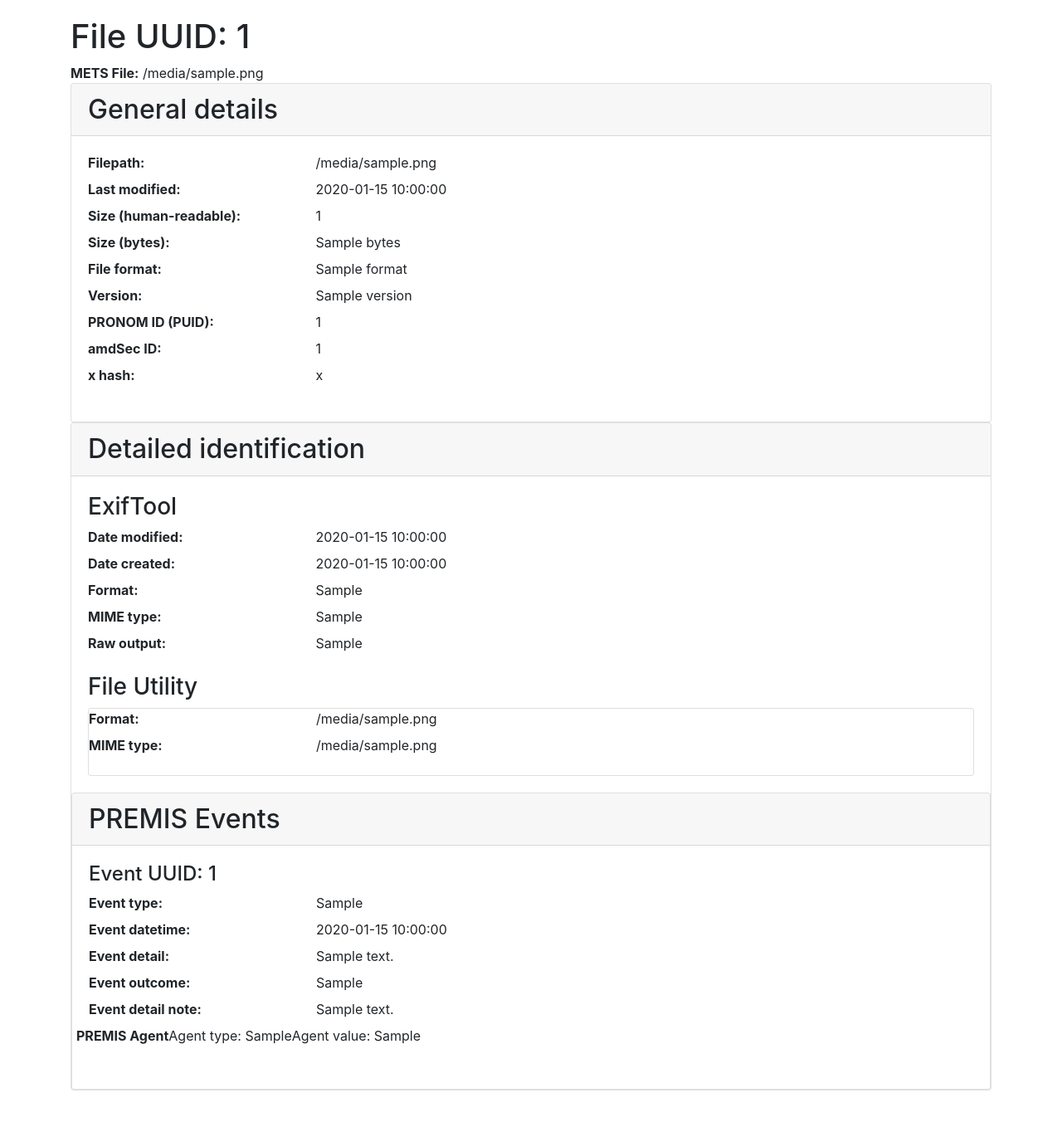
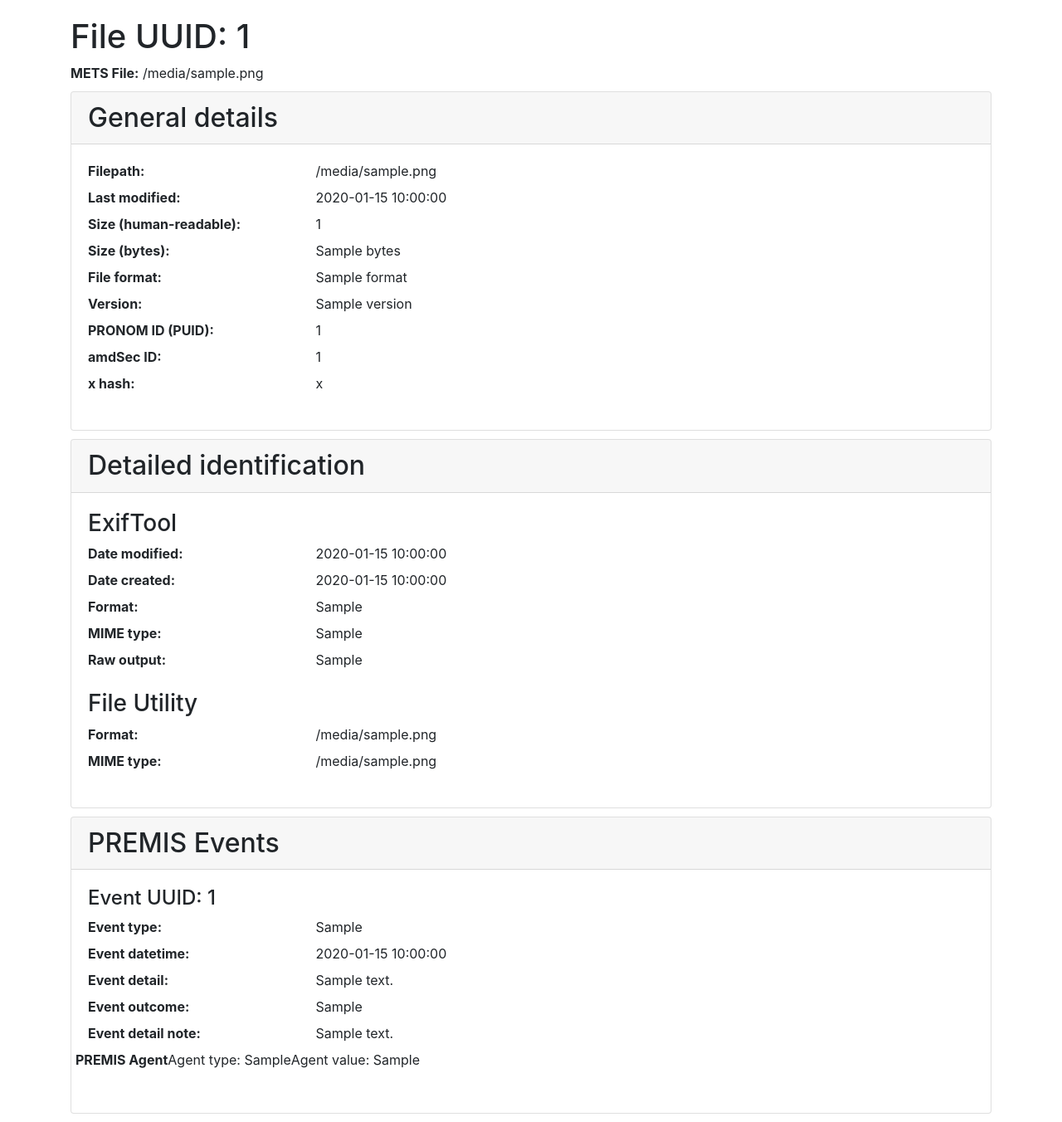
Before and after one commit to tw4l/METSFlask, a Flask app: template METSFlask/templates/detail.html in a window 1280 px wide. Shown: the part 56-1408 px from the top of the page at 83% size. Before the commit the page ends 1370 px from the top, so only its background shows below. Run offline with Flask 2, Linux system fonts and the light colour scheme; the template is opened without the code that fills it: most values are stand-ins (such as "Sample title", 1, 10 or a date in 2020); some libraries are stand-ins or nearby versions.

Commit message:
Add margins between cards

```diff
--- a/METSFlask/templates/detail.html
+++ b/METSFlask/templates/detail.html
@@ -3,7 +3,7 @@
 <h1>File UUID: {{ original_file['uuid'] }}</h1>
 <tagline><strong>METS File:</strong> {{ mets_file }}</tagline>
 
-<div class="card">
+<div class="card" style="margin-top: 10px; margin-bottom: 10px;">
   <h2 class="card-header">General details</h2>
   <div class="card-body">
     <dl class="row">
@@ -29,7 +29,7 @@
   </div>
 </div>
 
-<div class="card">
+<div class="card" style="margin-top: 10px; margin-bottom: 10px;">
   <h2 class="card-header">Detailed identification</h2>
   <div class="card-body">
   {% if original_file['fits_modified'] or original_file['fits_created'] or original_file['exiftool_format'] or original_file['exiftool_mimetype'] %}
@@ -60,7 +60,6 @@
 
   {% if original_file['fileutil_format'] or original_file['fileutil_mimetype'] %}
   <h3>File Utility</h3>
-  <div class="card">
     <dl class="row">
       {% if original_file['fileutil_format'] %}
       <dt class="col-sm-3">Format:</dt>
@@ -71,12 +70,11 @@
       <dd class="col-sm-9">{{ original_file['fileutil_mimetype'] }}</dd>
       {% endif %}
     </dl>
+  {% endif %}
   </div>
-  {% endif %}
-
 </div>
 
-<div class="card">
+<div class="card" style="margin-top: 10px; margin-bottom: 10px;">
   <h2 class="card-header">PREMIS Events</h2>
   <div class="card-body">
     {% for premis_event in original_file['premis_events'] %}
```
Lines whose indentation alone changed are shown as unchanged.
